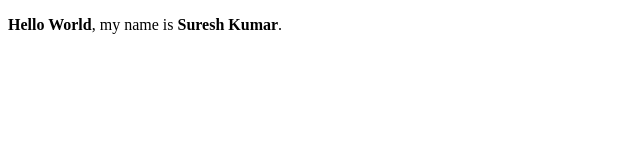
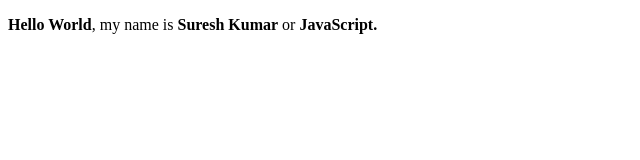
Before and after one commit to r-suresh-kumar/Capstone-CDO, a plain HTML site: page static-html-directory/index.html in a window 1280 px wide. Shown: the whole page, without its empty margins (0-640 px from the left). Drawn offline with Linux system fonts and the light colour scheme.

Commit message:
Update index.html

```diff
--- a/static-html-directory/index.html
+++ b/static-html-directory/index.html
@@ -4,6 +4,6 @@
     <title>Udacity Cloud DevOps Engineer - Capstone Project</title>
   </head>
   <body>
-    <p><b>Hello World</b>, my name is <strong>Suresh Kumar</strong>.</p>
+    <p><b>Hello World</b>, my name is <strong>Suresh Kumar</strong> or <strong>JavaScript</script>.</p>
   </body>
 </html>
```
